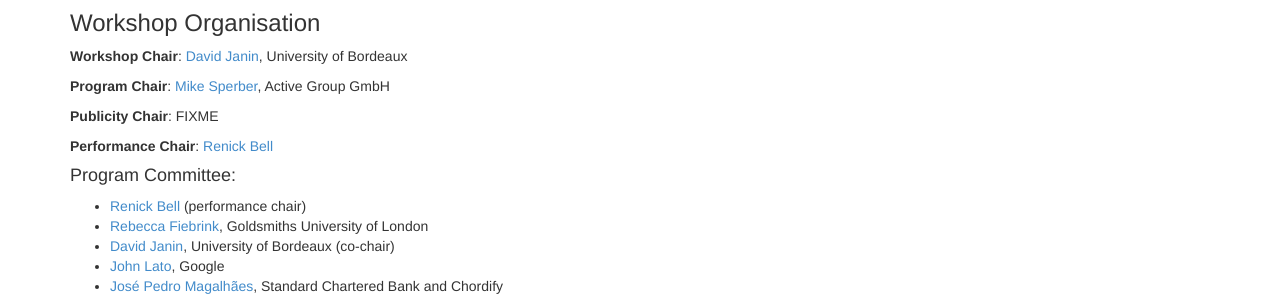
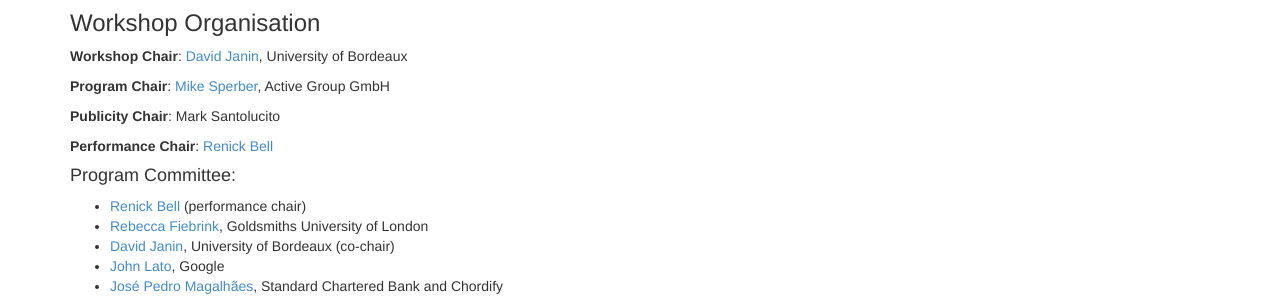
Before and after one commit to functional-art/functional-art.github.com, a Jekyll site: the page built from 2016/cfp.md, in a window 1280 px wide. Shown: the part 1505-1803 px from the top of the page. Built offline with Jekyll 4.4.1, drawn with Linux system fonts in a browser that asks for light colours; nearby versions of some CDN libraries.

Commit message:
PR chair

```diff
--- a/2016/cfp.md
+++ b/2016/cfp.md
@@ -139,7 +139,7 @@
 **Program Chair**: [Mike Sperber](http://deinprogramm.de/sperber/),
   Active Group GmbH
 
-**Publicity Chair**: FIXME
+**Publicity Chair**: Mark Santolucito
 
 **Performance Chair**: [Renick Bell](http://www.renickbell.net/)
 
```
